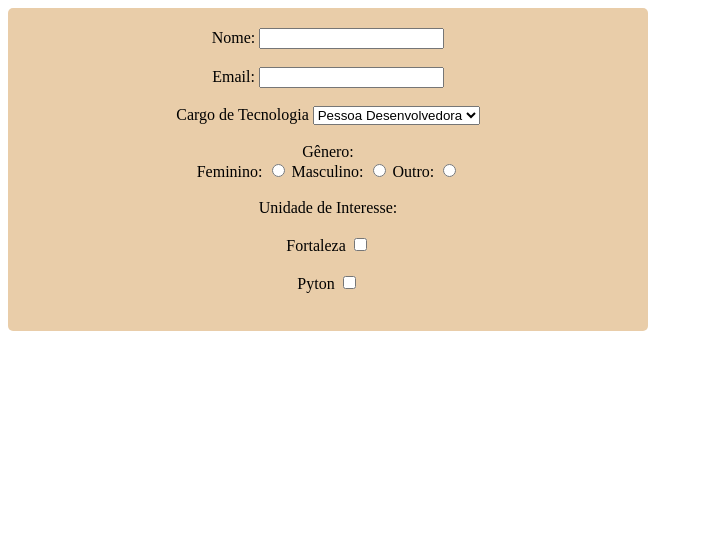
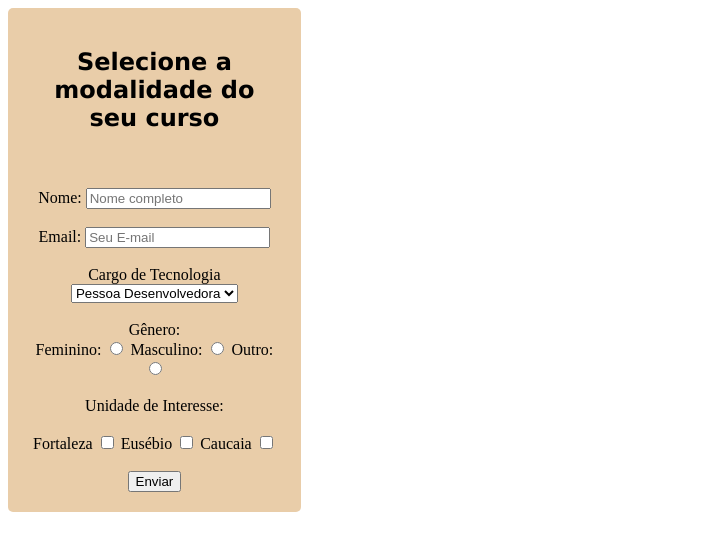
Before and after one commit to Saaas21/Primeiras-aulas-Gera-o-Tech, a plain HTML site: page formulario.html in a window 1280 px wide. Shown: the whole page, without its empty margins (0-703 px from the left). Drawn offline with Linux system fonts and the light colour scheme.

Commit message:
formulário

```diff
--- a/formulario.html
+++ b/formulario.html
@@ -9,20 +9,27 @@
     form{
       background-color: rgb(233, 205, 169);
       padding: 20px;
-      width: 600px;
+      width: 20%;
       border-radius: 5px;
       text-align: center;
+
+    }
+
+    h2{
+      font-family: Verdana;
     }
   </style>
 </head>
 <body>
   <form>
+    <h2>Selecione a modalidade do seu curso</h2>
+    <br> <br>
     <label for="nome">Nome:</label>
-    <input type="text" name="nome" id="nome" required>
+    <input type="text" name="nome" id="nome" required placeholder="Nome completo">
     <br><br>
 
     <label for="email">Email:</label>
-    <input type="text" name="email" id="email" required>
+    <input type="text" name="email" id="email" required placeholder="Seu E-mail">
     <br><br>
 
     <label for="text">Cargo de Tecnologia</label>
@@ -32,6 +39,7 @@
       <option value="suporte">Suporte</option>
     </select>
     <br><br>
+
 
     <label for="genero">Gênero:</label>
 
@@ -50,11 +58,18 @@
     <label for="unidade">Unidade de Interesse:</label>
     <br><br>
     <label for="fortaleza">Fortaleza</label>
-    <input type="checkbox" id="fortaleza" name="">
+    <input type="checkbox" id="fortaleza" name="unidade" value="fortaleza">
+    <label for="eusebio">Eusébio</label>
+    <input type="checkbox" id="eusebio" name="unidade" value="eusebio">
+    <label for="caucaia">Caucaia</label>
+    <input type="checkbox" id="caucaia" name="unidade">
     <br><br>
-    <label for="pyton">Pyton</label>
-    <input type="checkbox" id="linguagem">
-    <br><br>
+
+    <div>
+      <input type="submit" value="Enviar">
+    </div>
+
   </form>
+
 </body>
 </html>
```
